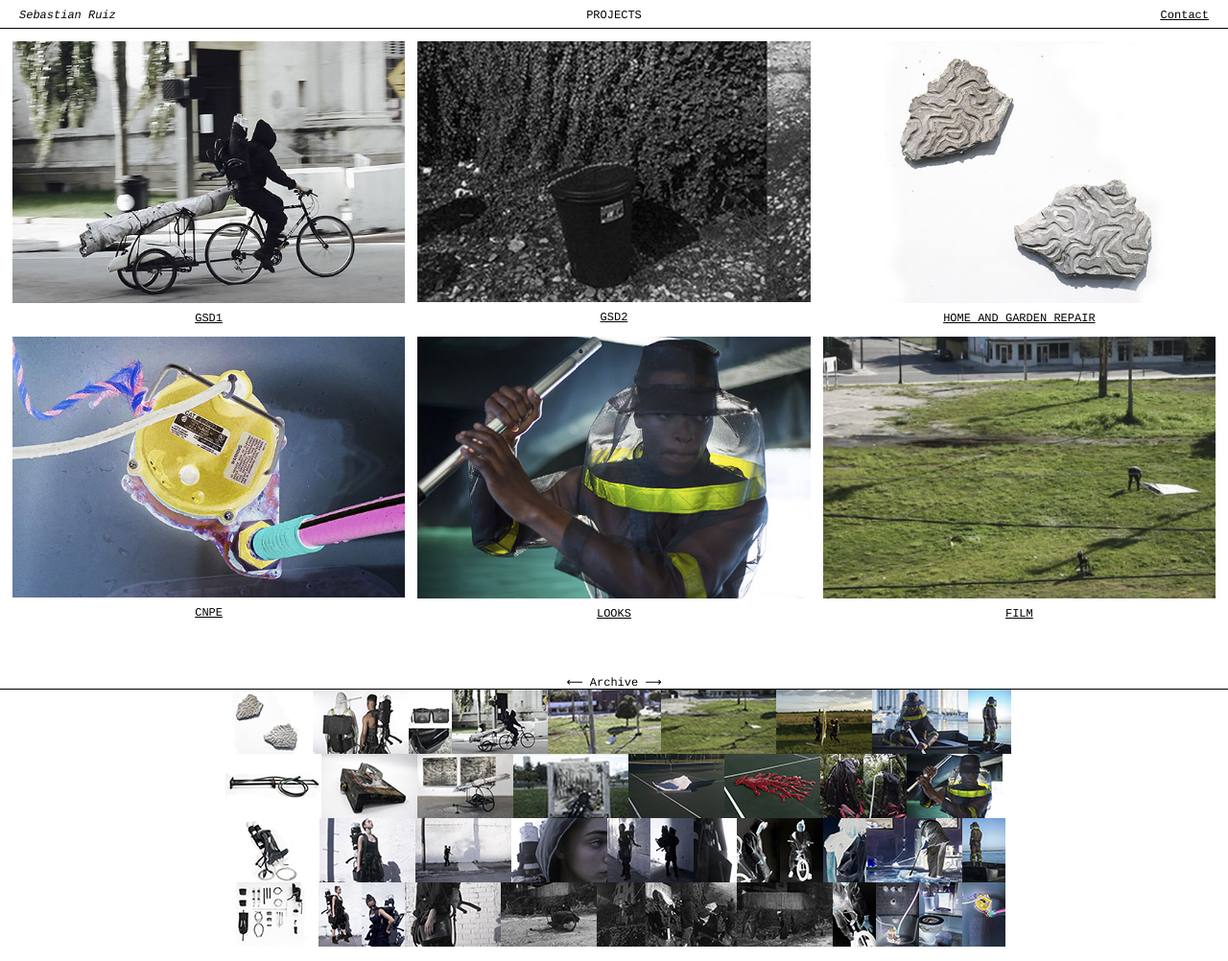
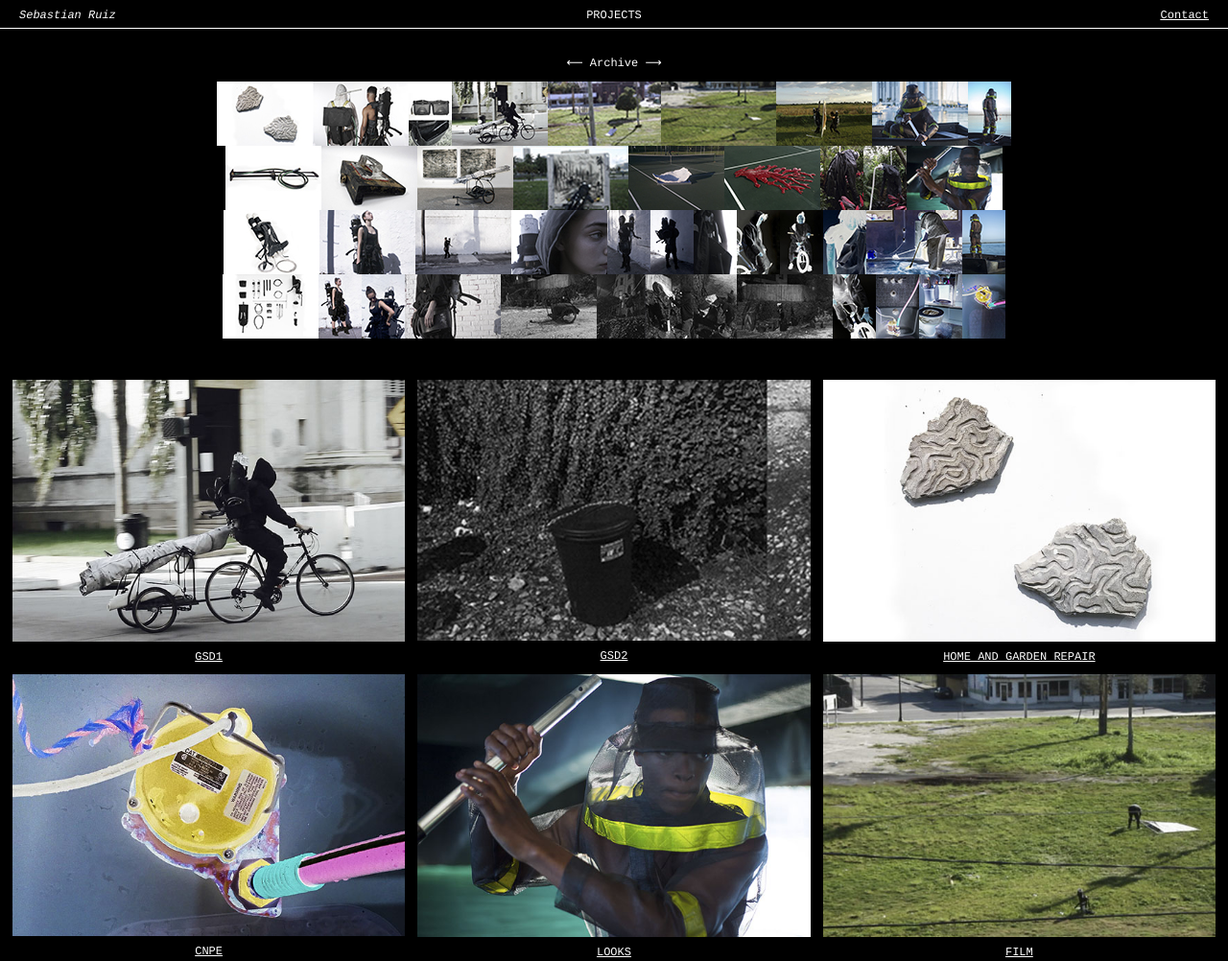
Before and after one commit to rahulshinde/sr-temp, a plain HTML site: page recent.html in a window 1280 px wide. Shown: the whole page at 96% size. Drawn offline with Linux system fonts and the light colour scheme.

Commit message:
new layout / colors

```diff
--- a/css/looks.css
+++ b/css/looks.css
@@ -60,7 +60,8 @@ table {
 
 
 * {
-	/*background-color: rgba(255, 0, 0, 0.2);*/
+	background-color: black;
+	color: white;
 	/*outline: 1px solid rgb(0,0,255);*/
 }
 
@@ -115,7 +116,7 @@ h1 {
 
 a:link,
 a:visited {
-	color: black;
+	color: white;
 }
 
 a:hover {
@@ -139,7 +140,7 @@ table {
 	top: 0;
 	height: 30px;
 	background-color: white;
-	border-bottom: 1px solid black;
+	border-bottom: 1px solid white;
 }
 
 .header {
--- a/css/main.css
+++ b/css/main.css
@@ -58,18 +58,23 @@ table {
 		BEGIN AUTHOR STYLING
 	============================================== */
 
+img {
+	display: none;
+}
+
 
 * {
 	/*background-color: rgba(255, 0, 0, 0.2);*/
 	/*outline: 1px solid rgb(0,0,255);*/
+
+	color: white;
 }
 
 body {
   background: url(../img/background/1.jpg) no-repeat center center fixed;
-  -webkit-background-size: cover;
-  -moz-background-size: cover;
-  -o-background-size: cover;
-  background-size: cover;
+  background-color: black;
+  -webkit-background-size: 80%;
+  background-size: 80%;
 }
 
 .container {
@@ -101,7 +106,7 @@ h2 {
 
 a:link,
 a:visited {
-	color: black;
+	color: white;
 }
 
 a:hover {
@@ -155,6 +160,15 @@ a:hover {
 	  background: none;
 	  background-color: black;
 	}
+
+	img {
+		display: block;
+		width: 80%;
+		margin: auto;
+		padding-top: -20px;
+		margin-bottom: 60px;
+	}
+
 	.info {
 		position: relative;
 		display: block;
--- a/css/pp.css
+++ b/css/pp.css
@@ -60,7 +60,8 @@ table {
 
 
 * {
-	/*background-color: rgba(255, 0, 0, 0.2);*/
+	background-color: black;
+	color: white;
 	/*outline: 1px solid rgb(0,0,255);*/
 }
 
@@ -123,7 +124,7 @@ h1 {
 
 a:link,
 a:visited {
-	color: black;
+	color: white;
 }
 
 a:hover {
@@ -147,7 +148,7 @@ table {
 	top: 0;
 	height: 30px;
 	background-color: white;
-	border-bottom: 1px solid black;
+	border-bottom: 1px solid white;
 }
 
 .header {
--- a/css/recent.css
+++ b/css/recent.css
@@ -60,14 +60,25 @@ table {
 
 
 * {
-	/*background-color: rgba(255, 0, 0, 0.2);*/
+	background-color: black;
+	color: white;
 	/*outline: 1px solid rgb(0,0,255);*/
+}
+
+a:link,
+a:visited {
+	color: white;
+}
+
+a:hover {
+	color: red;
 }
 
 .container,
  {
 	height: 100%;
 	width: 100%;
+	background-color: black;
 }
 
 .mobile {
@@ -113,15 +124,6 @@ h1 {
 	margin-bottom: 15px;
 }
 
-a:link,
-a:visited {
-	color: black;
-}
-
-a:hover {
-	color: red;
-}
-
 .italic {
 	font-style: italic;
 }
@@ -139,7 +141,7 @@ table {
 	top: 0;
 	height: 30px;
 	background-color: white;
-	border-bottom: 1px solid black;
+	border-bottom: 1px solid white;
 }
 
 .header {
@@ -167,16 +169,23 @@ img {
 
 .proj-list {
 	margin-top: 30px;
+	margin-bottom: 30px;
+}
+
+.float-clear {
+	clear: both;
 }
 
 .archive {
 	clear: left;
 	padding-top: 50px;
+	background-color: black;
 }
 
 h1.archive-title {
 	width: 100%;
-	border-bottom: 1px solid black;
+	padding-bottom: 1%;
+	/*border-bottom: 1px solid white; */
 }
 
 .archive {
@@ -199,8 +208,6 @@ h1.archive-title {
     -webkit-justify-content: center;
     -ms-flex-pack: center;
     justify-content: center;
-
-    background-color: white;
 }
 
 .row1 a {
--- a/recent.html
+++ b/recent.html
@@ -24,51 +24,6 @@
 				  </tr>
 				</table>
 			</div>
-
-			<div class="proj-list">
-
-				<a href="gsd1.html">
-				    <figure>
-				      <img src="img/aGSD1/vesselthumb.jpg" alt="">
-				    </figure>
-				    <h1>GSD1</h1>
-				</a>
-
-				<a href="gsd2.html">
-				    <figure>
-				      <img src="img/bGSD2/gsd2thumb.jpg" alt="">
-				    </figure>
-				    <h1>GSD2</h1>
-				</a>
-
-				<a href="hgr.html">
-				    <figure>
-				      <img src="img/cHOMEGARDEN/HGR3thumb.jpg" alt="">
-				    </figure>
-				    <h1>HOME AND GARDEN REPAIR</h1>
-				</a>
-
-				<a href="cnpe.html">
-				    <figure>
-				      <img src="img/dCNPE/abuela2thumb.jpg" alt="">
-				    </figure>
-				    <h1>CNPE</h1>
-				</a>
-
-				<a href="looks.html">
-				    <figure>
-				      <img src="img/eLOOKS/mosqrowtumb.jpg" alt="">
-				    </figure>
-				    <h1>LOOKS</h1>
-				</a>
-
-				<a href="film.html">
-				    <figure>
-				      <img src="img/FILM/action2thumb.jpg" alt="">
-				    </figure>
-				    <h1>FILM</h1>
-				</a>
-			</div> <!-- end proj-list -->
 
 			<div class="archive">
 				<h1 class="archive-title">⟵ Archive ⟶</h1>
@@ -296,7 +251,54 @@
 						</a>
 					</div>
 				</div>
-			</div>
+			</div> <!-- end archive -->
+
+			<div class="proj-list">
+
+				<a href="gsd1.html">
+				    <figure>
+				      <img src="img/aGSD1/vesselthumb.jpg" alt="">
+				    </figure>
+				    <h1>GSD1</h1>
+				</a>
+
+				<a href="gsd2.html">
+				    <figure>
+				      <img src="img/bGSD2/gsd2thumb.jpg" alt="">
+				    </figure>
+				    <h1>GSD2</h1>
+				</a>
+
+				<a href="hgr.html">
+				    <figure>
+				      <img src="img/cHOMEGARDEN/HGR3thumb.jpg" alt="">
+				    </figure>
+				    <h1>HOME AND GARDEN REPAIR</h1>
+				</a>
+
+				<a href="cnpe.html">
+				    <figure>
+				      <img src="img/dCNPE/abuela2thumb.jpg" alt="">
+				    </figure>
+				    <h1>CNPE</h1>
+				</a>
+
+				<a href="looks.html">
+				    <figure>
+				      <img src="img/eLOOKS/mosqrowtumb.jpg" alt="">
+				    </figure>
+				    <h1>LOOKS</h1>
+				</a>
+
+				<a href="film.html">
+				    <figure>
+				      <img src="img/FILM/action2thumb.jpg" alt="">
+				    </figure>
+				    <h1>FILM</h1>
+				</a>
+
+				<div class="float-clear"></div>
+			</div> <!-- end proj-list -->
 		</div>
 	</body>
 
```
Also changed, not shown: gsd1.html (+4 -4 lines), index.html (+3 -2 lines), img/background/1.jpg.
